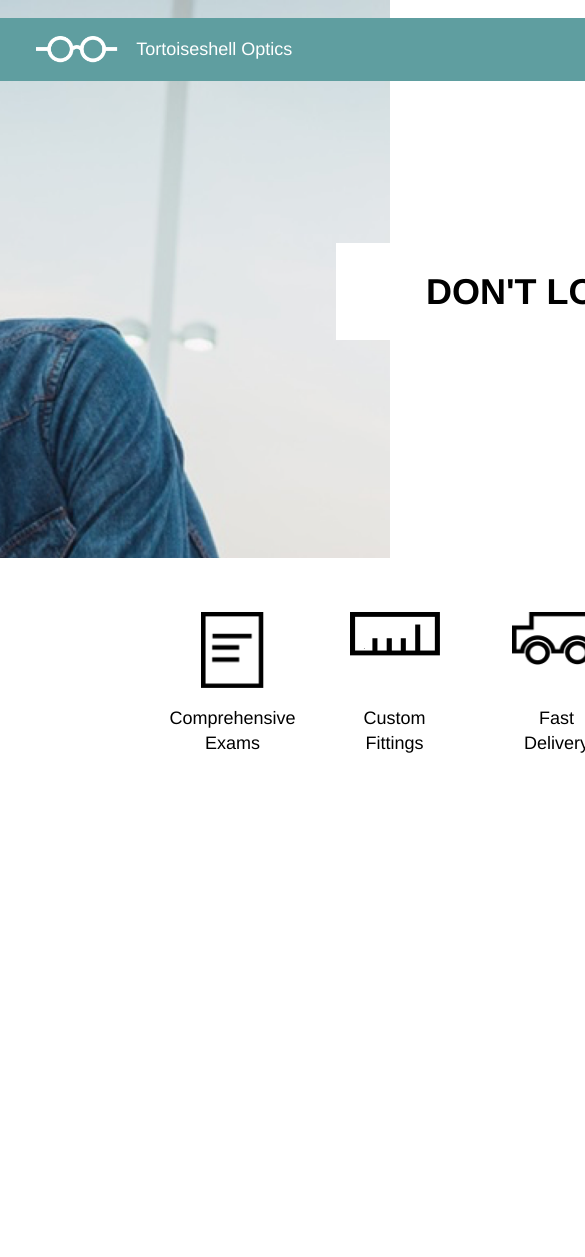
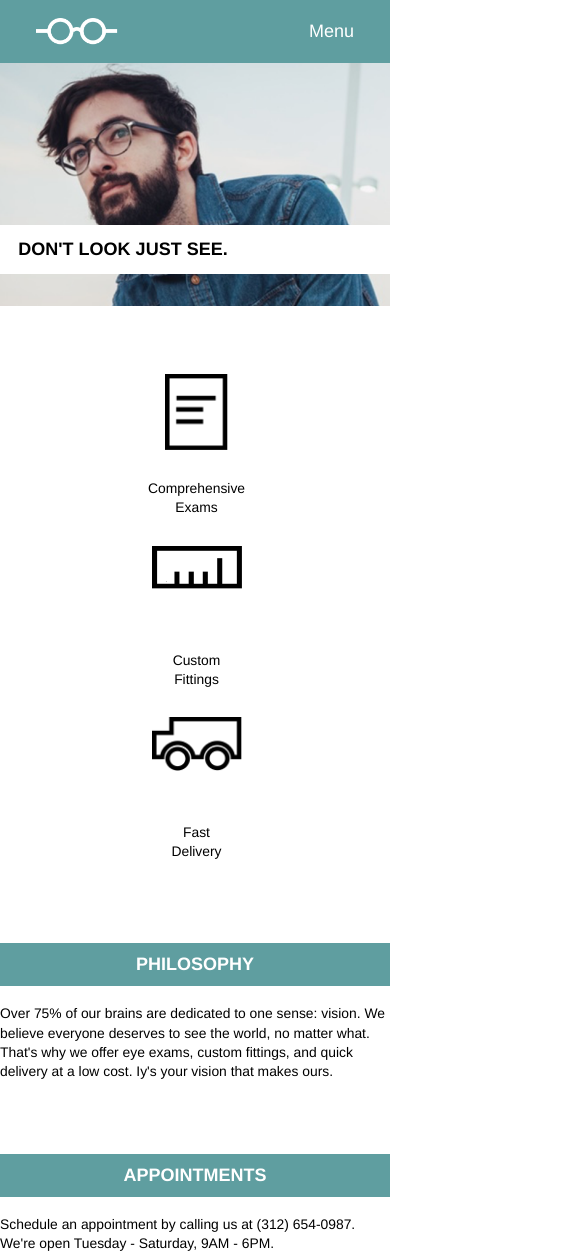
Before and after one commit to jnguyen66/TortoiseshellOptics, a plain HTML site: page index.html in a window 390 px wide. Shown: the top 1257 px of the page, 585 px wide, since content can reach past the window. Before the commit the page ends 844 px from the top, so only its background shows below. Drawn offline with Linux system fonts and the light colour scheme.

Commit message:
Added reposniveness and footer

```diff
--- a/index.html
+++ b/index.html
@@ -12,11 +12,14 @@
       <div class='container'>
         <div class='navBar'>
             <img  src='./resources/images/logo.png'/>
-            <span >Tortoiseshell Optics</span>
+            <span id='opticsTitle'>Tortoiseshell Optics</span>
           <div class='navMenu'>
             <span>Services</span>
             <span>Products</span>
             <span>Contact</span>
+          </div>
+          <div class='mobileMenu'>
+            <span>Menu</span>
           </div>
         </div>
 
@@ -28,6 +31,7 @@
 
 
     <!--Icon Section-->
+
     <div class='iconSection container'>
       <div class="iconColumn">
         <img class='paperImage' src='./resources/images/paper-icon.png' />
@@ -43,5 +47,42 @@
       </div>
     </div>
 
+
+        <!--Business Info Section-->
+        <div class='businessInfo container'>
+          <div class='infoColumnsA'>
+            <span>PHILOSOPHY</span>
+            <p>
+              Over 75% of our brains are dedicated
+              to one sense: vision. We believe everyone
+              deserves to see the world, no matter what.
+              That's why we offer eye exams, custom
+              fittings, and quick delivery at a low cost.
+              Iy's your vision that makes ours.
+            </p>
+
+          </div>
+          <div class='infoColumnsB'>
+            <span>APPOINTMENTS</span>
+            <p>
+              Schedule an appointment by calling us at
+              (312) 654-0987. We're open Tuesday - Saturday,
+              9AM - 6PM.
+            </p>
+          </div>
+        </div>
+
+<!--Footer Section-->
+<div class='container'>
+        <footer >
+
+            <img src='./resources/images/logo-black.png' />
+            <p>
+              Copyright Tortoiseshell Optics
+            </p>
+
+
+        </footer>
+    </div>
   </body>
 </html>
--- a/resources/css/style.css
+++ b/resources/css/style.css
@@ -4,12 +4,14 @@ html{
 }
 body{
   font-family:  "Helvetica";
-    line-height: 1.4;
+  line-height: 1.4;
 }
 .container{
   width:960px;
   margin: 0 auto;
 }
+
+/* Banner Section */
 .mainBanner{
   background-image: url('../images/glasses-banner.png');
   height: 31rem;
@@ -36,12 +38,14 @@ body{
   height: 1.5rem;
 }
 
-.navMenu{
+.navMenu,
+.mobileMenu{
 margin-left: auto;
 }
 
-.navMenu span{
-    font-size: 1rem;
+.navMenu span,
+.mobileMenu span{
+  font-size: 1rem;
   margin-left: 1rem;
 }
 
@@ -52,21 +56,75 @@ margin-left: auto;
   left: 2rem;
   background-color: white;
   padding: 1.5rem 5rem;
-  width: 50%;
+  line-height: 1.2;
+  font-size: 2rem;
+  font-family:  "Helvetica";
+  font-weight: bold;
+
+}
+.mobileMenu{
+   display: none;
+}
+
+@media only screen and (max-width: 1024px) {
+
+  .container{
+    width:100%;
+  }
+  .mainBanner{
+    height: 22rem;
+    width:100%;
+   margin: 0 auto;
+  }
+  .navBar{
+    top:0;
+  }
+  .altBanner{
+    top:5rem;
+    padding: .75rem 4rem;
+    left: -2rem;
+    font-size: 1.33rem;
+  }
+}
+
+
+@media only screen and (max-width: 470px) {
+
+
+  .mainBanner{
+    height: 17rem;
+    background-position: 20%;
+  }
+  .navBar{
+    top:0;
+  }
+  .altBanner{
+    padding: 1rem auto;
+    text-align: center;
+    width: 100%;
+    font-size: 1rem;
+    top:9rem;
+    left: 0;
+  }
+  .mobileMenu{
+     display: block;
+  }
+
+  .navMenu{
+    display: none;
+  }
+  #opticsTitle{
+    display: none;
+  }
 
 }
 
-.altBanner span{
-  font-size: 2rem;
-  font-family:  "Helvetica";
-  font-weight: bold;
-  line-height: 1.2;
-}
+/* Icon Section */
 
 .iconSection{
   margin: 3rem auto;
   display: flex;
-  justify-content: space-around;
+  justify-content: flex-start;
   vertical-align: top;
   width: 50%;
 }
@@ -87,3 +145,81 @@ margin-left: auto;
 .paperImage{
   width: 3.5rem;
 }
+
+
+@media only screen and (max-width: 470px) {
+  .iconSection{
+    flex-direction: column;
+    margin-top: 3.77rem;
+  }
+  .iconColumn{
+    margin-bottom: 1.54rem;
+    padding-left: 4rem;
+  }
+  .iconColumn span{
+    font-family: Helvetica;
+    font-size: 0.77rem;
+  }
+
+}
+/*Business Info Section*/
+.businessInfo{
+  display: flex;
+  justify-content: center;
+}
+.infoColumnsA, .infoColumnsB{
+  width: 35%;
+}
+.infoColumnsA{
+  margin: 0 2.5% 5rem 0;
+}
+.infoColumnsB{
+  margin: 0 0 5rem 2.5%;
+}
+.infoColumnsA span,
+.infoColumnsB span{
+  display:block;
+  color: white;
+  font-family: Helvetica;
+  font-weight: bold;
+  font-size: 1rem;
+  width: 10rem;
+  background-color: cadetblue;
+  padding: 0.5rem 1.25rem 0.5rem 1.25rem;
+  margin-bottom: 1rem;
+}
+
+@media only screen and (max-width: 470px) {
+  .businessInfo{
+    flex-direction: column;
+  }
+  .infoColumnsA, .infoColumnsB{
+    width: 100%;
+  }
+  .infoColumnsA span,
+  .infoColumnsB span{
+    text-align: center;
+    padding: 0.5rem 0;
+    width: 100%;
+    margin: 0 0 1rem 0;
+  }
+  .infoColumnsA,
+  .infoColumnsB{
+    margin: 0 0 4rem 0;
+  }
+.businessInfo div p{
+  font-family: Helvetica;
+  font-size: 0.77rem;
+}
+}
+
+footer {
+  display: flex;
+  background-color:azure;
+  padding: 4rem  0 4rem 4rem;
+}
+
+footer img{
+  height: 1.5rem;
+  margin-right:1rem;
+}
```
